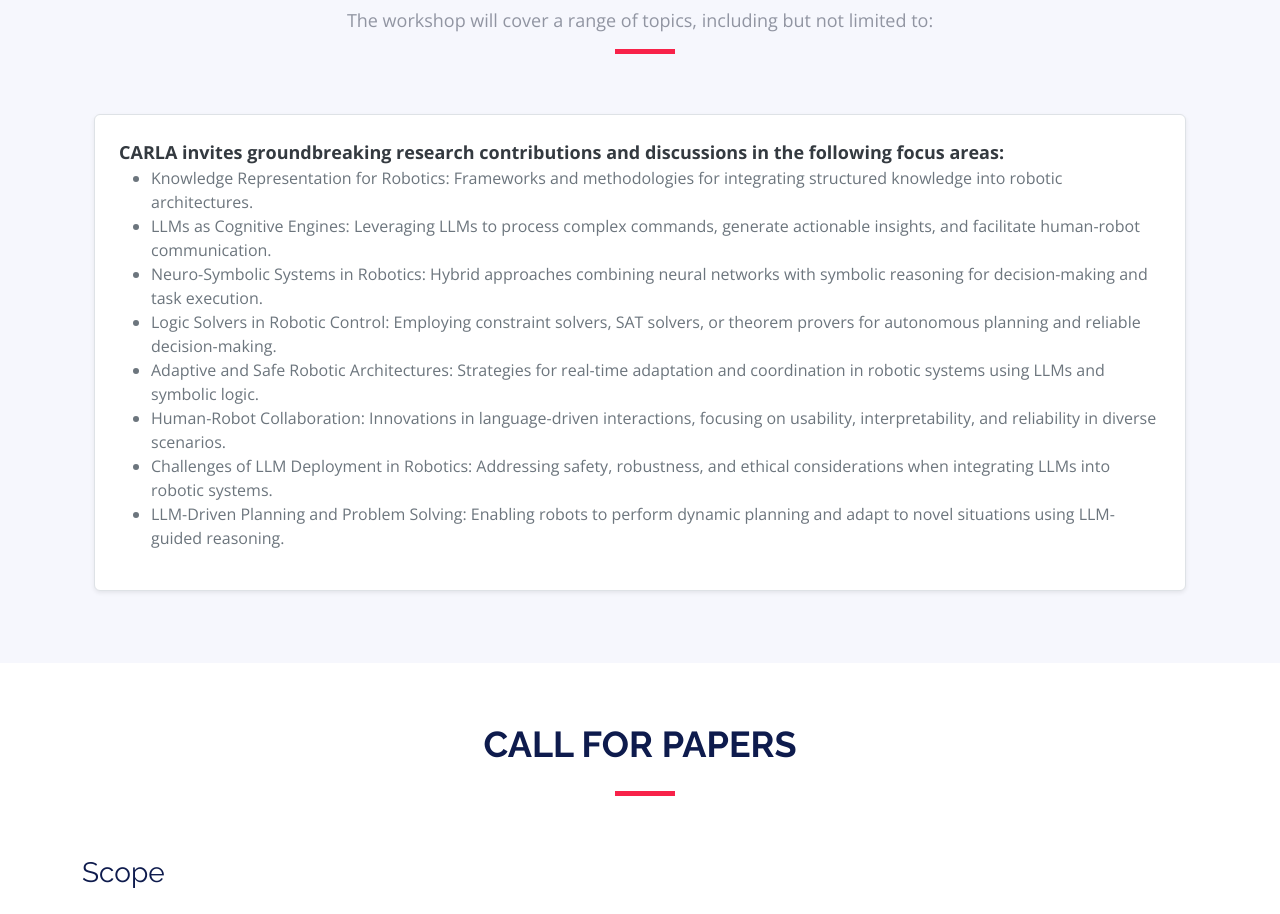
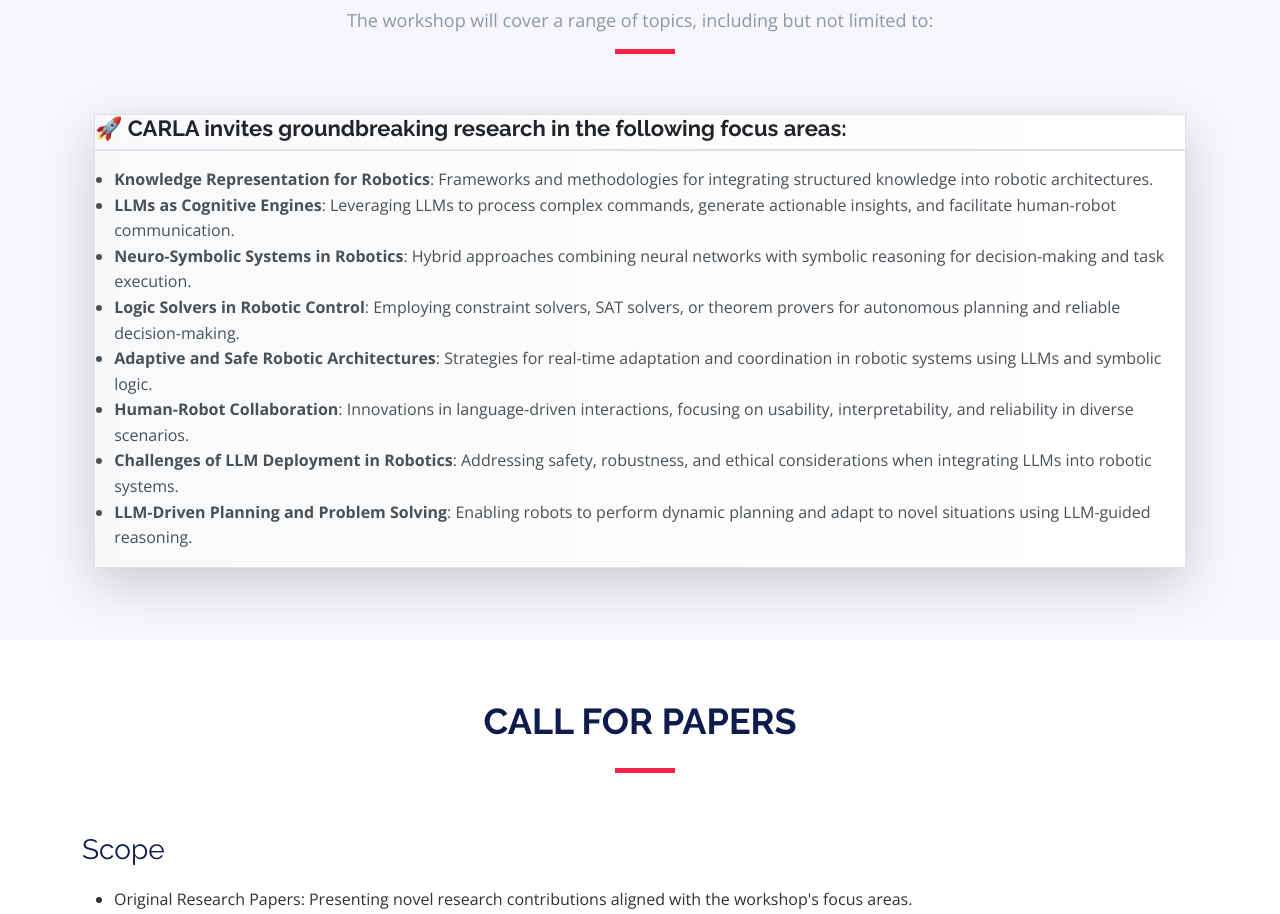
Before and after one commit to carla-ws/web, a plain HTML site: page index.html in a window 1280 px wide. Shown: the part 1716-2630 px from the top of the page. Drawn offline with nearby package versions, Linux system fonts and the light colour scheme.

Commit message:
minor fixes index.html

```diff
--- a/index.html
+++ b/index.html
@@ -188,6 +188,7 @@
             <!-- Topic 1 -->
             <div class="row mb-4">
               <div class="col-12">
+                <!--
                 <div class="topic-panel interactive-panel p-4 border shadow-sm rounded" style="background: #ffffff;">
                   <b style="font-size: 18px; color: #343a40;">CARLA invites groundbreaking research contributions and discussions in the following focus areas:
                   </b>
@@ -207,6 +208,22 @@
                     </li>
                     <li>LLM-Driven Planning and Problem Solving: Enabling robots to perform dynamic planning and adapt to novel situations using LLM-guided reasoning.
                     </li>
+                  </ul>
+                </div>
+                -->
+                <div class="topic-panel interactive-panel p-6 border rounded-2xl shadow-lg" style="background: linear-gradient(to right, #f8f9fa, #ffffff); transition: transform 0.3s ease;">
+                  <h2 style="font-size: 22px; font-weight: 700; color: #212529; margin-bottom: 1rem; border-bottom: 2px solid #dee2e6; padding-bottom: 0.5rem;">
+                    🚀 CARLA invites groundbreaking research in the following focus areas:
+                  </h2>
+                  <ul style="color: #495057; line-height: 1.6; padding-left: 1.2rem; list-style-type: disc;">
+                    <li><strong>Knowledge Representation for Robotics</strong>: Frameworks and methodologies for integrating structured knowledge into robotic architectures.</li>
+                    <li><strong>LLMs as Cognitive Engines</strong>: Leveraging LLMs to process complex commands, generate actionable insights, and facilitate human-robot communication.</li>
+                    <li><strong>Neuro-Symbolic Systems in Robotics</strong>: Hybrid approaches combining neural networks with symbolic reasoning for decision-making and task execution.</li>
+                    <li><strong>Logic Solvers in Robotic Control</strong>: Employing constraint solvers, SAT solvers, or theorem provers for autonomous planning and reliable decision-making.</li>
+                    <li><strong>Adaptive and Safe Robotic Architectures</strong>: Strategies for real-time adaptation and coordination in robotic systems using LLMs and symbolic logic.</li>
+                    <li><strong>Human-Robot Collaboration</strong>: Innovations in language-driven interactions, focusing on usability, interpretability, and reliability in diverse scenarios.</li>
+                    <li><strong>Challenges of LLM Deployment in Robotics</strong>: Addressing safety, robustness, and ethical considerations when integrating LLMs into robotic systems.</li>
+                    <li><strong>LLM-Driven Planning and Problem Solving</strong>: Enabling robots to perform dynamic planning and adapt to novel situations using LLM-guided reasoning.</li>
                   </ul>
                 </div>
               </div>
```
